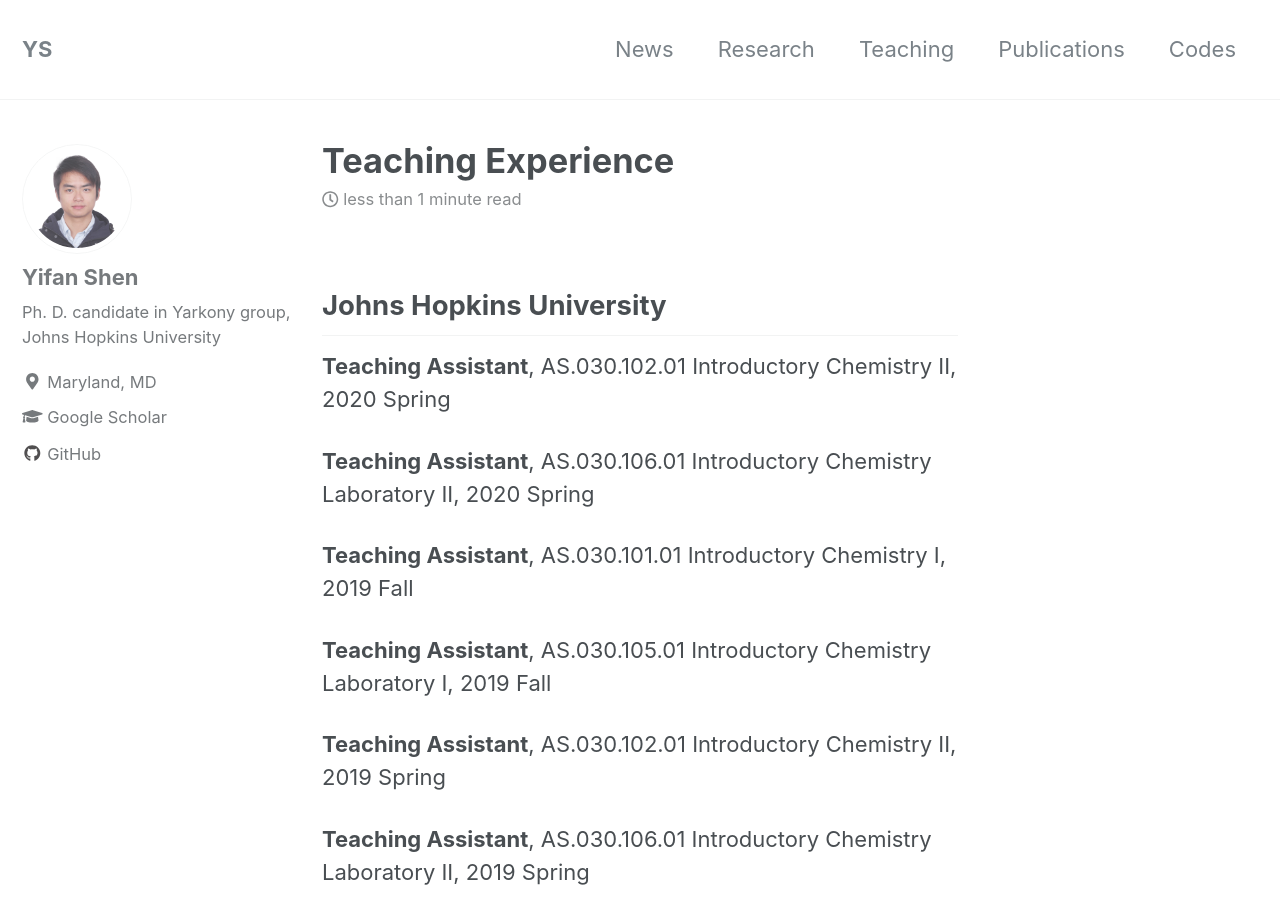
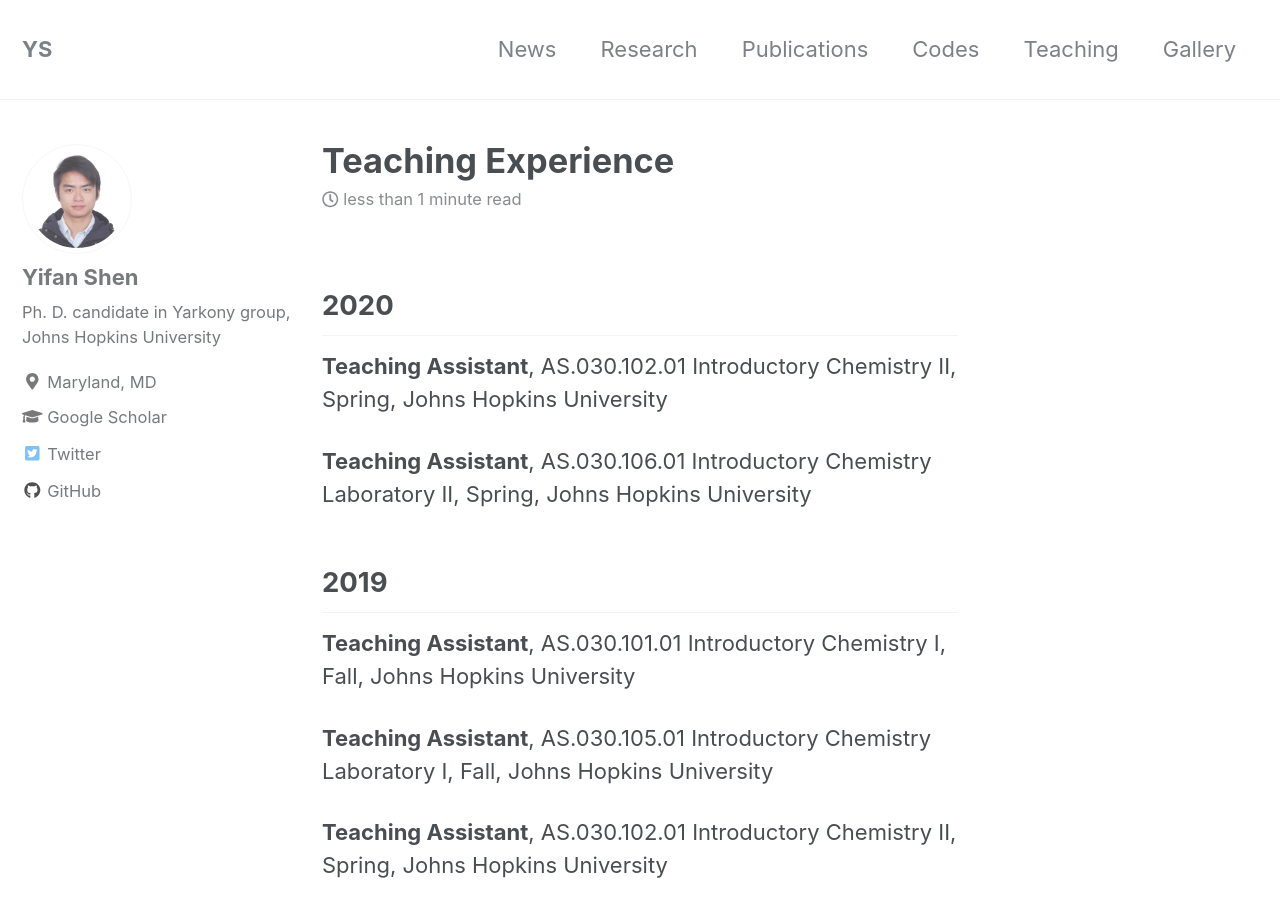
Before and after one commit to YifanShenSZ/YifanShenSZ.github.io, a Jekyll site: the page built from _pages/teaching.md, in a window 1280 px wide and 900 px high. Built offline with Jekyll 4.4.1, drawn with Linux system fonts in a browser that asks for light colours; nearby versions of some CDN libraries; some of the changed text lies outside the part shown.

Commit message:
add twitter and gallery

```diff
--- a/_config.yml
+++ b/_config.yml
@@ -122,7 +122,7 @@ author:
   stackoverflow    : # "123456/username" (the last part of your profile url, e.g. https://stackoverflow.com/users/123456/username)
   steam            : # "steamId" (the last part of your profile url, e.g. https://steamcommunity.com/id/steamId/)
   tumblr           :
-  twitter          : #"KaihangS"
+  twitter          : "shen_sz"
   vine             :
   weibo            :
   xing             :
--- a/_data/navigation.yml
+++ b/_data/navigation.yml
@@ -4,12 +4,14 @@ main:
     url: /news/
   - title: "Research"
     url: /research/
-  - title: "Teaching"
-    url: /teaching/
   - title: "Publications"
     url: /publications/
   - title: "Codes"
     url: /codes/
+  - title: "Teaching"
+    url: /teaching/
+  - title: "Gallery"
+    url: /gallery/
   # - title: "Sample Collections"
   #   url: /collection-archive/
   # - title: "Sitemap"
--- a/_pages/teaching.md
+++ b/_pages/teaching.md
@@ -2,20 +2,22 @@
 layout: single
 title: "Teaching Experience"
 permalink: /teaching/
-date: 2021-6-15
+date: 2021-7-11
 categories: pages
 ---
-## Johns Hopkins University
-**Teaching Assistant**, AS.030.102.01 Introductory Chemistry II, 2020 Spring
+## 2020
+**Teaching Assistant**, AS.030.102.01 Introductory Chemistry II, Spring, Johns Hopkins University
 
-**Teaching Assistant**, AS.030.106.01 Introductory Chemistry Laboratory II, 2020 Spring
+**Teaching Assistant**, AS.030.106.01 Introductory Chemistry Laboratory II, Spring, Johns Hopkins University
 
-**Teaching Assistant**, AS.030.101.01 Introductory Chemistry I, 2019 Fall
+## 2019
+**Teaching Assistant**, AS.030.101.01 Introductory Chemistry I, Fall, Johns Hopkins University
 
-**Teaching Assistant**, AS.030.105.01 Introductory Chemistry Laboratory I, 2019 Fall
+**Teaching Assistant**, AS.030.105.01 Introductory Chemistry Laboratory I, Fall, Johns Hopkins University
 
-**Teaching Assistant**, AS.030.102.01 Introductory Chemistry II, 2019 Spring
+**Teaching Assistant**, AS.030.102.01 Introductory Chemistry II, Spring, Johns Hopkins University
 
-**Teaching Assistant**, AS.030.106.01 Introductory Chemistry Laboratory II, 2019 Spring
+**Teaching Assistant**, AS.030.106.01 Introductory Chemistry Laboratory II, Spring, Johns Hopkins University
 
-**Teaching Assistant**, AS.030.305.01 Physical Chemistry Instrumentation Laboratory I, 2018 Fall
+## 2018
+**Teaching Assistant**, AS.030.305.01 Physical Chemistry Instrumentation Laboratory I, Fall, Johns Hopkins University
```
Also changed, not shown: _pages/codes.md (+3 -1 lines), _pages/gallery.md (added, +13 -0 lines), 2 other files.
